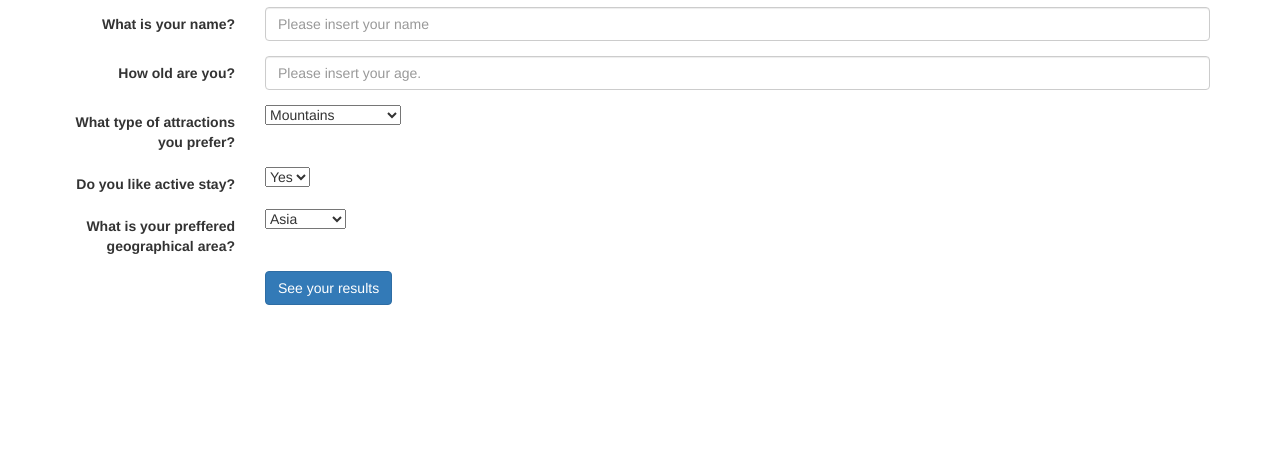
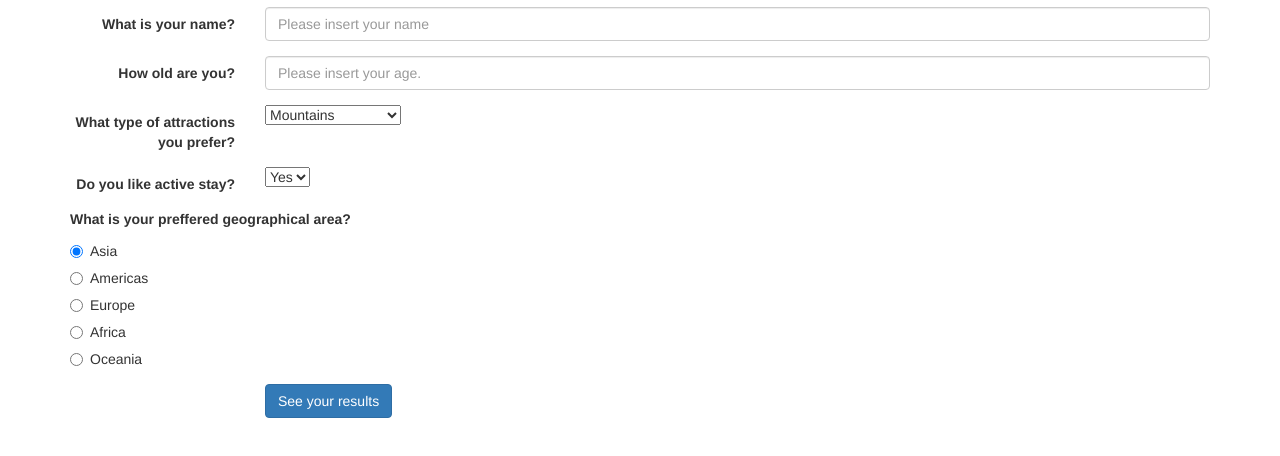
Before and after one commit to githubninan/vacation-suggester, a plain HTML site: page index.html in a window 1280 px wide. Shown: the part 102-558 px from the top of the page. Drawn offline with Linux system fonts and the light colour scheme.

Commit message:
add radio butons to index.html file and input val() method to scripts.js

```diff
--- a/index.html
+++ b/index.html
@@ -45,29 +45,52 @@
         </select>
       </div>
     </div>
-    <div class="form-group">
-      <label for="geography" class="col-sm-2 control-label">What is your preffered geographical area?</label>
-      <div class="col-sm-10">
-        <select id="geography">
-          <option value="asia">Asia</option>
-          <option value="africa">Africa</option>
-          <option value="americas">Americas</option>
-          <option value="europe">Europe</option>
-          <option value="oceania">Oceania</option>
-        </select>
+    <div class="form-group col-sm-10">
+      <label for="geography" >What is your preffered geographical area?</label>
+      <div class="radio">
+        <label>
+          <input type="radio" name="country" value="asia" checked>
+          Asia
+        </label>
+      </div>
+      <div class="radio">
+        <label>
+          <input type="radio" name="country" value="americas">
+          Americas
+        </label>
+      </div>
+      <div class="radio">
+        <label>
+          <input type="radio" name="country" value="europe">
+          Europe
+        </label>
+      </div>
+      <div class="radio">
+        <label>
+          <input type="radio" name="country" value="africa">
+          Africa
+        </label>
+      </div>
+      <div class="radio">
+        <label>
+          <input type="radio" name="country" value="oceania">
+          Oceania
+        </label>
       </div>
     </div>
+
   <div class="form-group">
     <div class="col-sm-offset-2 col-sm-10">
       <button type="submit" class="btn btn-primary">See your results</button>
     </div>
   </div>
 </form>
+</div>
 <div id="result">
   <h2>Ready for some suggestions?</h2>
        <p>Your perfect gateaway is <span id="gateaway"></span>. Get ready to pack your things!</p>
-     </div>
-</div>
+ </div>
+
 
   </body>
 </html>
--- a/js/scripts.js
+++ b/js/scripts.js
@@ -4,20 +4,20 @@ $(document).ready(function() {
     var age = parseInt($("input#age").val());
     var attractions =$("select#attractions").val();
     var activeStay = $("select#activeStay").val();
-    var geography = $("#select#geography").val();
+    var country = $("input:radio[name=country]:checked").val();
     event.preventDefault();
 
 
 
-    if (geography === 'americas' || geography === 'europe' || geography === 'asia' && attractions === 'mountain' && activeStay === 'yes') {
+    if (country === 'americas' || country === 'europe' || country === 'asia' && attractions === 'mountain' && activeStay === 'yes') {
       $("#result").show()
       $("#gateaway").text("skiing or hiking in the mountains. You could choose countries such as Japan, South Korea, Peru, Swtitzerlad, Armenia");
     }
-    else if (age >= 60 && attractions === 'beach' || activeStay === 'no') {
+    else if (country === 'americas' || country === 'europe' || country === 'oceania' && age >= 60 && attractions === 'beach' || activeStay === 'no') {
       $("#result").show()
       $("#gateaway").text("enjoying sunshine on white sandy beaches. Some of our suggestions are Hawaii, Mexico, Bahamas or Greece.");
     }
-    else if (age <= 60 && attractions === 'organized' && activeStay === 'yes') {
+    else if (country === 'asia' || country === 'europe' || country === 'asia' && attractions === 'mountain'&& age <= 60 && attractions === 'organized' && activeStay === 'yes') {
       $("#result").show()
       $("#gateaway").text("going abroad and disvovering new countries and new cultures. Discover China, Thailand or Japan for ancient easter cultures. Try France, Italy or Spain for medieval western cultures." );
     }
```
